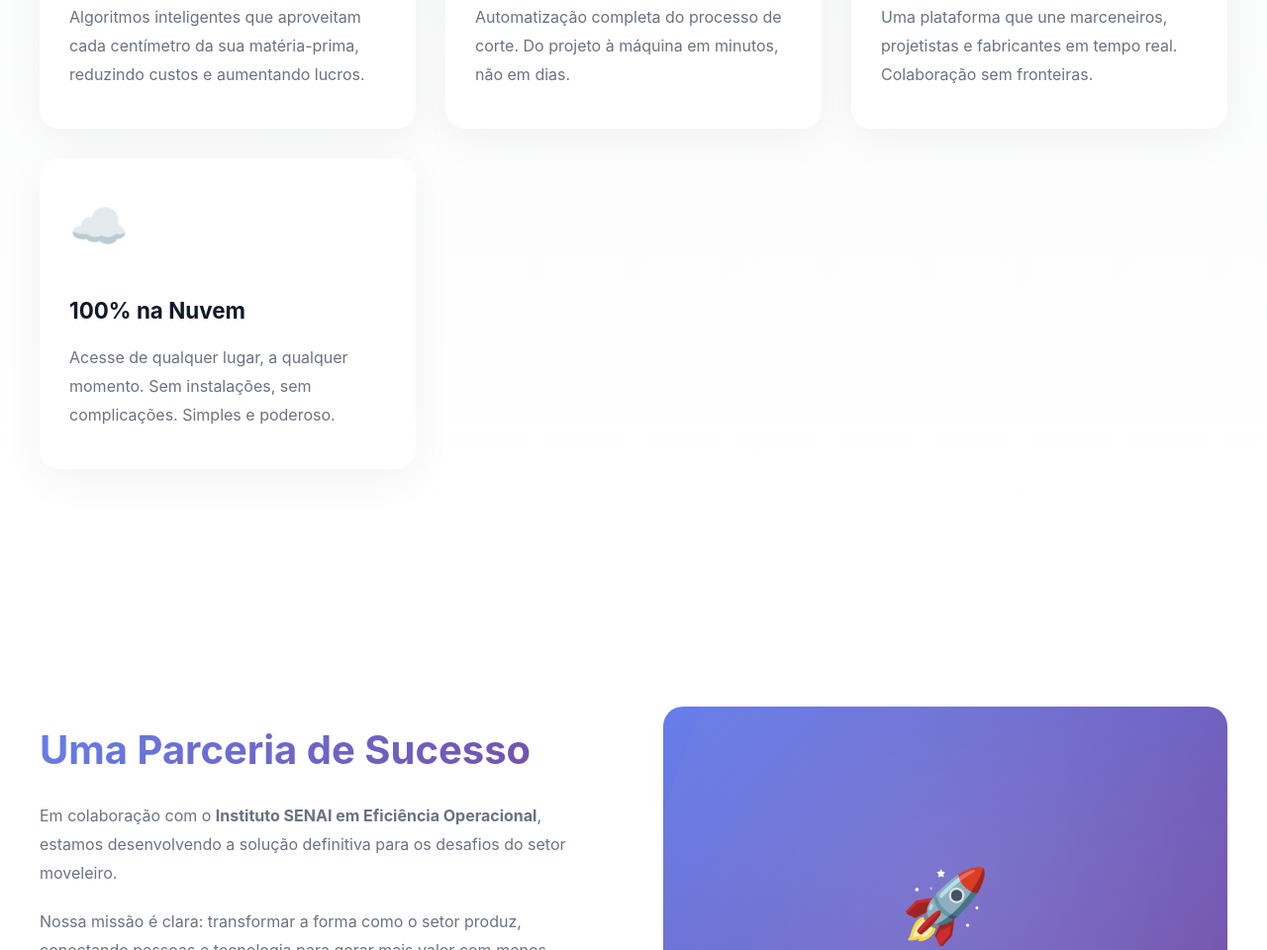
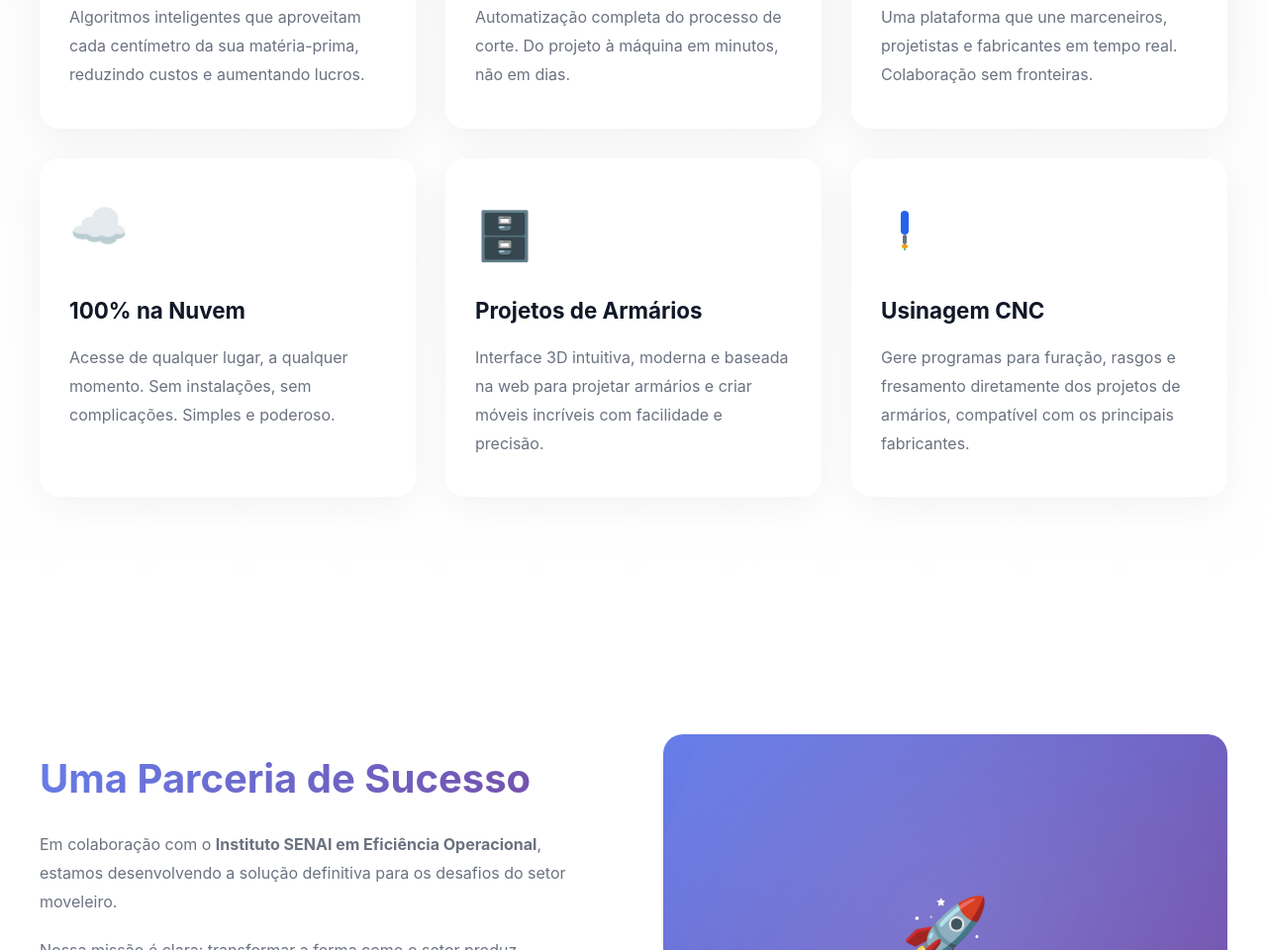
Before and after one commit to SkyMobDev/skymobdev.github.io, a plain HTML site: page index.html in a window 1280 px wide. Shown: the part 1312-2272 px from the top of the page at 99% size. Drawn offline with Linux system fonts and the light colour scheme.

Commit message:
Adicionando feature cards.

```diff
--- a/index.html
+++ b/index.html
@@ -700,6 +700,7 @@
             >
           </p>
           <div class="features-grid">
+            <!-- Feature Card: Zero Waste -->
             <div class="feature-card reveal">
               <div class="feature-icon">📉</div>
               <h3 class="feature-title">
@@ -717,6 +718,7 @@
                 >
               </p>
             </div>
+            <!-- Feature Card: Unprecedented Speed -->
             <div class="feature-card reveal">
               <div class="feature-icon">⚡</div>
               <h3 class="feature-title">
@@ -734,6 +736,7 @@
                 >
               </p>
             </div>
+            <!-- Feature Card: Total Connection -->
             <div class="feature-card reveal">
               <div class="feature-icon">🌐</div>
               <h3 class="feature-title">
@@ -752,6 +755,7 @@
                 >
               </p>
             </div>
+            <!-- Feature Card: 100% Cloud-Based -->
             <div class="feature-card reveal">
               <div class="feature-icon">☁️</div>
               <h3 class="feature-title">
@@ -766,6 +770,88 @@
                 <span class="en-content"
                   >Access from anywhere, anytime. No installations, no
                   complications. Simple and powerful.</span
+                >
+              </p>
+            </div>
+            <!-- Feature Card: Cabinet Projects -->
+            <div class="feature-card reveal">
+              <div class="feature-icon">🗄️</div>
+              <h3 class="feature-title">
+                <span class="pt-content">Projetos de Armários</span>
+                <span class="en-content">Cabinet Projects</span>
+              </h3>
+              <p class="feature-description">
+                <span class="pt-content"
+                  >Interface 3D intuitiva, moderna e baseada na web para
+                  projetar armários e criar móveis incríveis com facilidade e
+                  precisão.</span
+                >
+                <span class="en-content"
+                  >An intuitive, modern, web-based 3D interface to design
+                  cabinets and create beautiful furniture with ease and
+                  precision.</span
+                >
+              </p>
+            </div>
+            <!-- Feature Card: CNC Machining -->
+            <div class="feature-card reveal">
+              <div class="feature-icon">
+                <!-- SVG: End Mill Cutting Tool -->
+                <svg
+                  width="48"
+                  height="48"
+                  viewBox="0 0 48 48"
+                  fill="none"
+                  xmlns="http://www.w3.org/2000/svg"
+                >
+                  <rect
+                    x="20"
+                    y="6"
+                    width="8"
+                    height="24"
+                    rx="4"
+                    fill="#2563eb"
+                  />
+                  <rect
+                    x="22"
+                    y="30"
+                    width="4"
+                    height="10"
+                    rx="2"
+                    fill="#6b7280"
+                  />
+                  <rect
+                    x="21"
+                    y="40"
+                    width="6"
+                    height="4"
+                    rx="2"
+                    fill="#f59e0b"
+                  />
+                  <rect
+                    x="23"
+                    y="44"
+                    width="2"
+                    height="2"
+                    rx="1"
+                    fill="#10b981"
+                  />
+                </svg>
+              </div>
+              <h3 class="feature-title">
+                <span class="pt-content">Usinagem CNC</span>
+                <span class="en-content">CNC Machining</span>
+              </h3>
+              <p class="feature-description">
+                <span class="pt-content"
+                  >Gere programas para furação, rasgos e fresamento diretamente
+                  dos projetos de armários, compatível com os principais
+                  fabricantes.</span
+                >
+                <span class="en-content"
+                  >Generate machine programs for drilling, grooves, and milling
+                  directly from cabinet projects, compatible with all major
+                  manufacturers.</span
                 >
               </p>
             </div>
```
